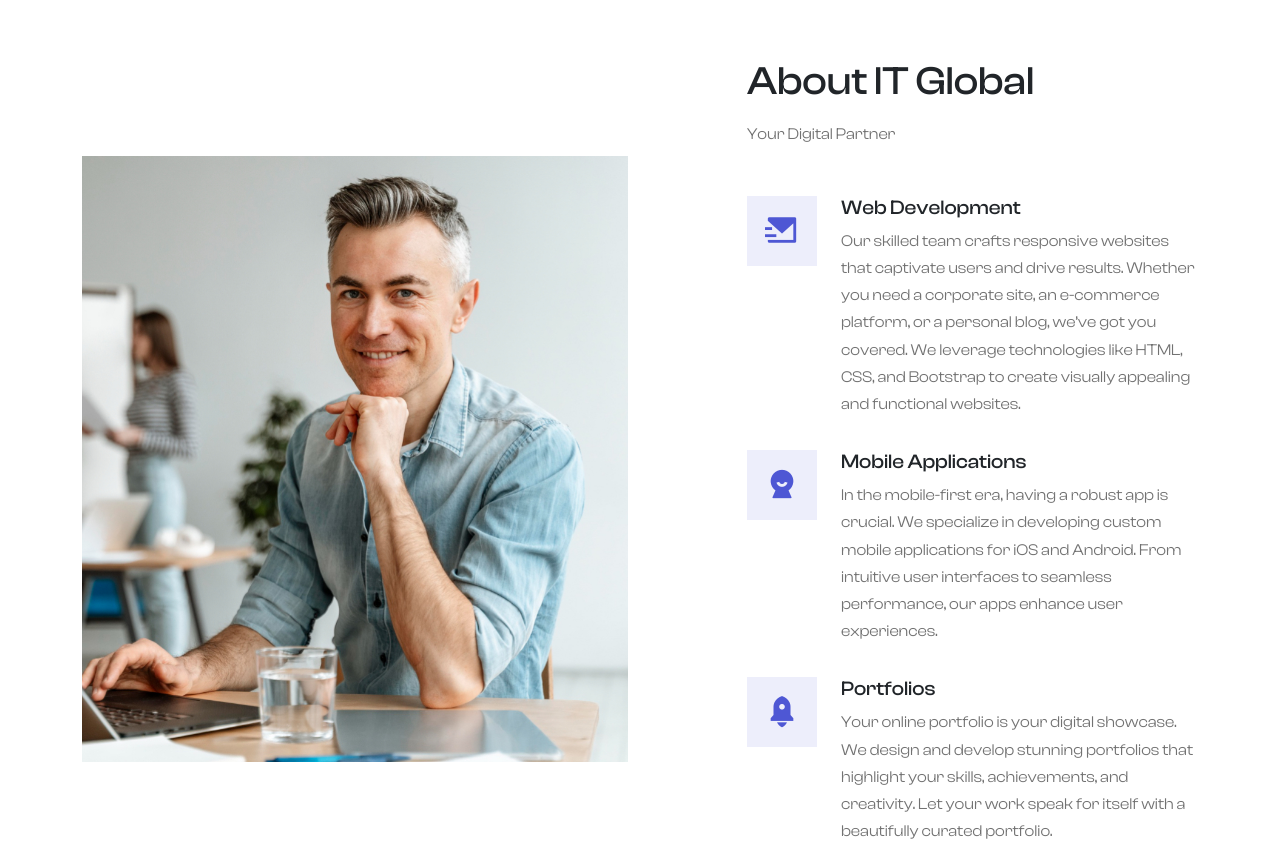
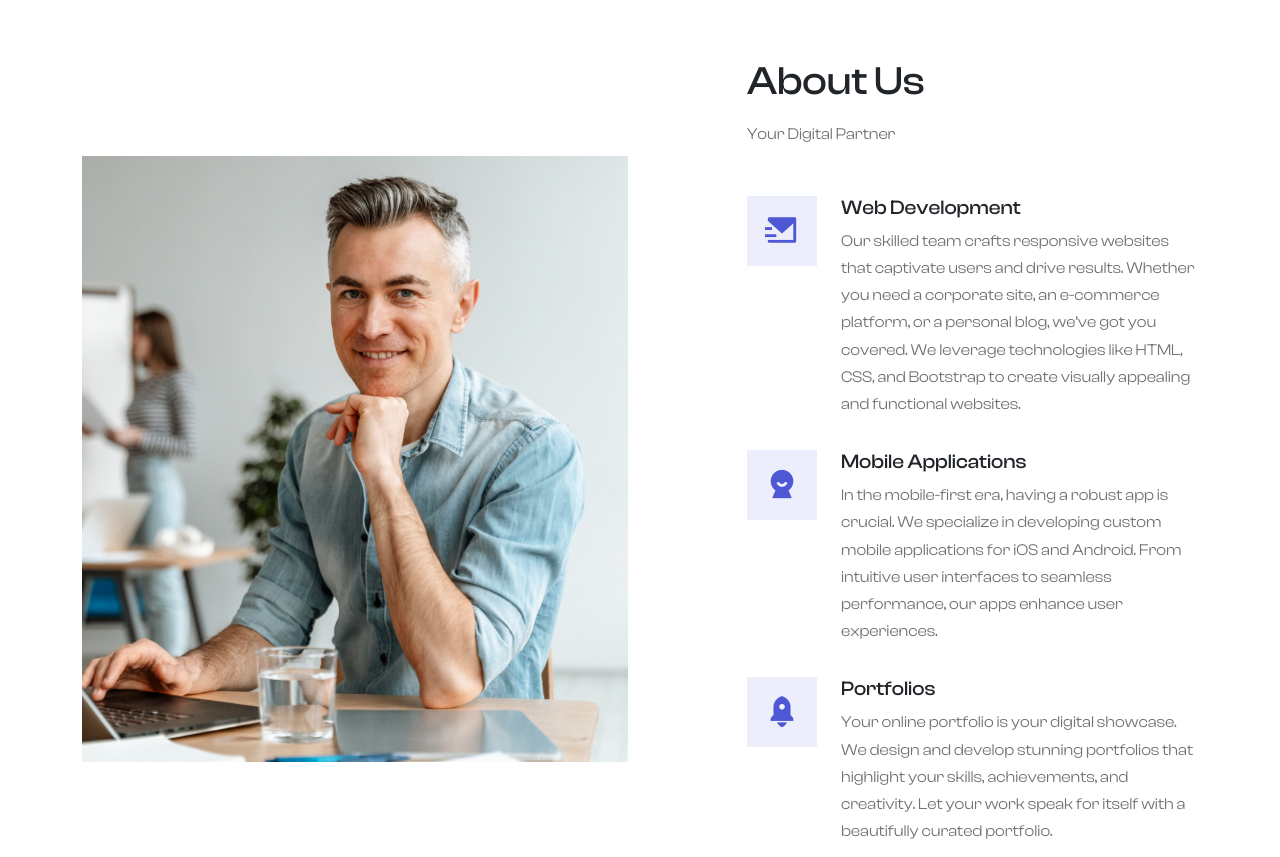
Before and after one commit to AgnesGeller/Front-End-Web, a plain HTML site: page index.html in a window 1280 px wide. Shown: the part 1368-2225 px from the top of the page. Drawn offline with nearby package versions, Linux system fonts and the light colour scheme.

Commit message:
about us section corrected

```diff
--- a/index.html
+++ b/index.html
@@ -84,7 +84,7 @@
                     <img src="./assets/images/about.jpg" alt="">
                 </div>
                 <div data-aos="fade-down" data-aos-delay="150" class="col-lg-5">
-                    <h1>About IT Global</h1>
+                    <h1>About Us</h1>
                     <p class="mt-3 mb-4">Your Digital Partner</p>
                     <div class="d-flex pt-4 mb-3">
                         <div class="iconbox me-4">
```
